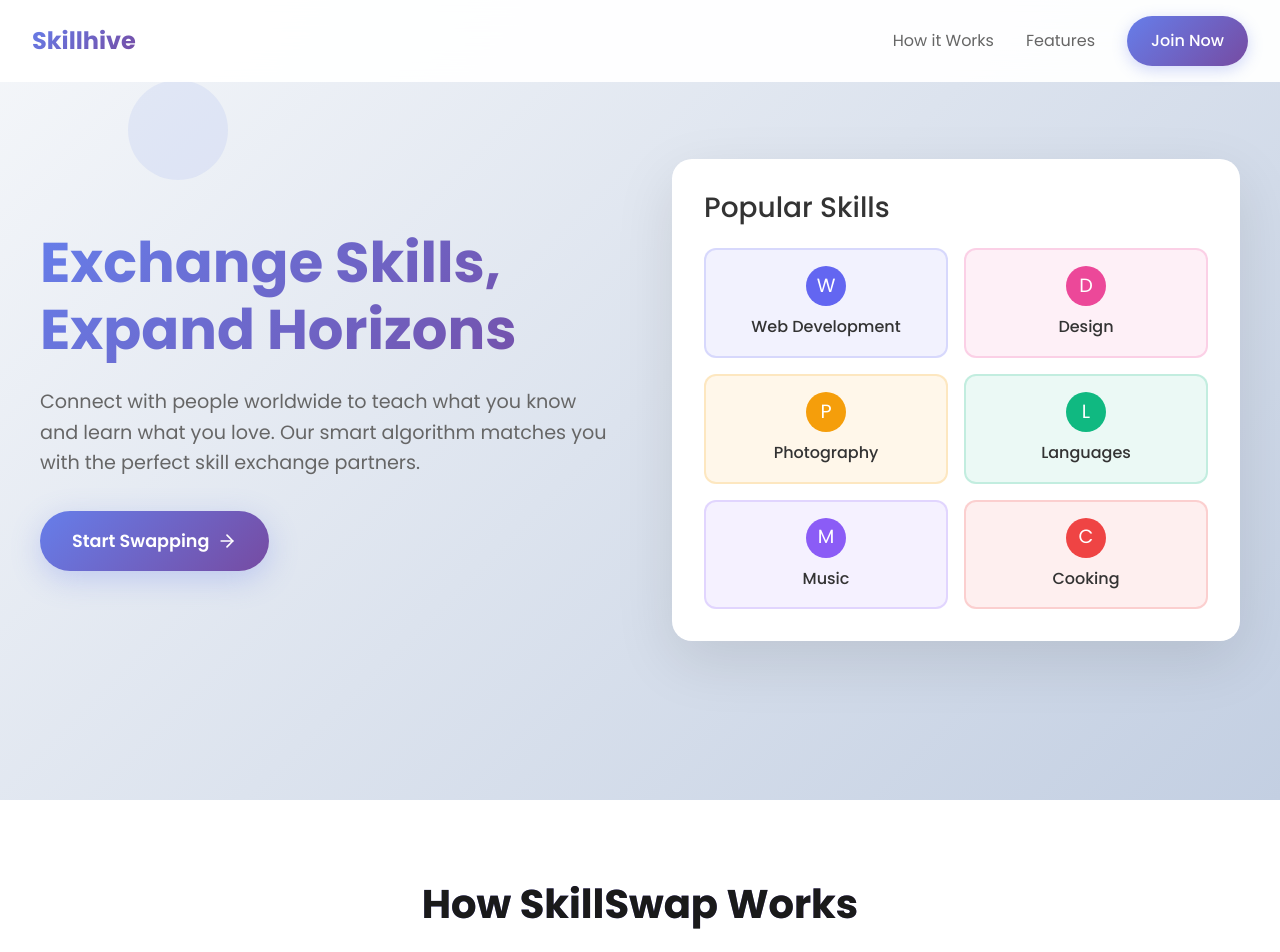
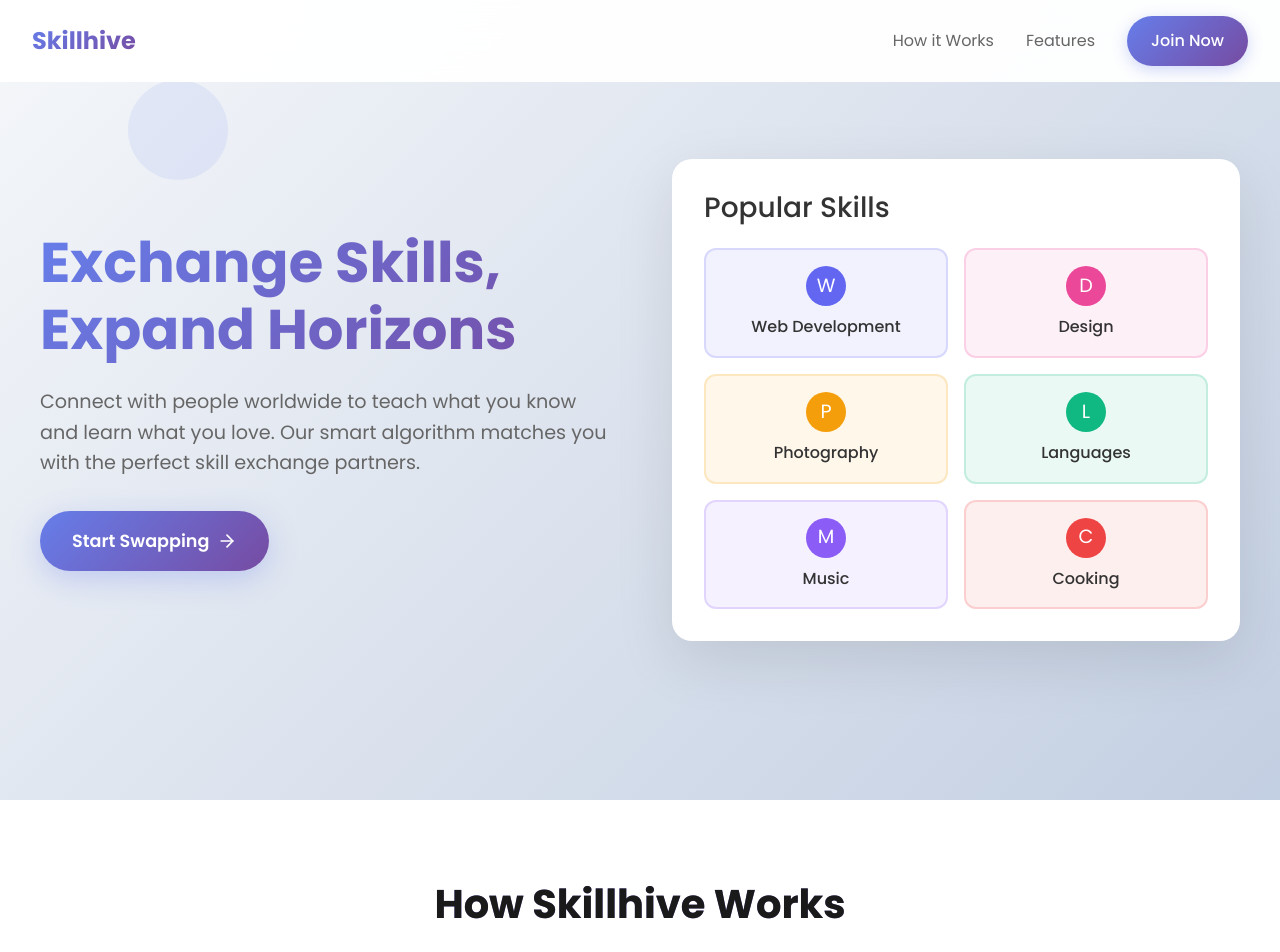
Before and after one commit to Abhishek-Sonje/Skill-Swap-, a React (Vite) app in the folder Client/: page / in a window 1280 px wide. Shown: the top 952 px of the page. Built offline with nearby package versions, Linux system fonts and the light colour scheme; no server answers.

Commit message:
Changing platform name

```diff
--- a/Client/src/pages/HomePage.jsx
+++ b/Client/src/pages/HomePage.jsx
@@ -119,7 +119,7 @@ const HomePage = () => {
       {/* How it Works */}
       <section id="how" className="skillswap-how">
         <div className="skillswap-how-container">
-          <h2 className="skillswap-section-title">How SkillSwap Works</h2>
+          <h2 className="skillswap-section-title">How Skillhive Works</h2>
           <div className="skillswap-how-steps">
             {[
               { step: "1", title: "Share Your Skills", desc: "Tell us what you can teach and what you want to learn" },
```
